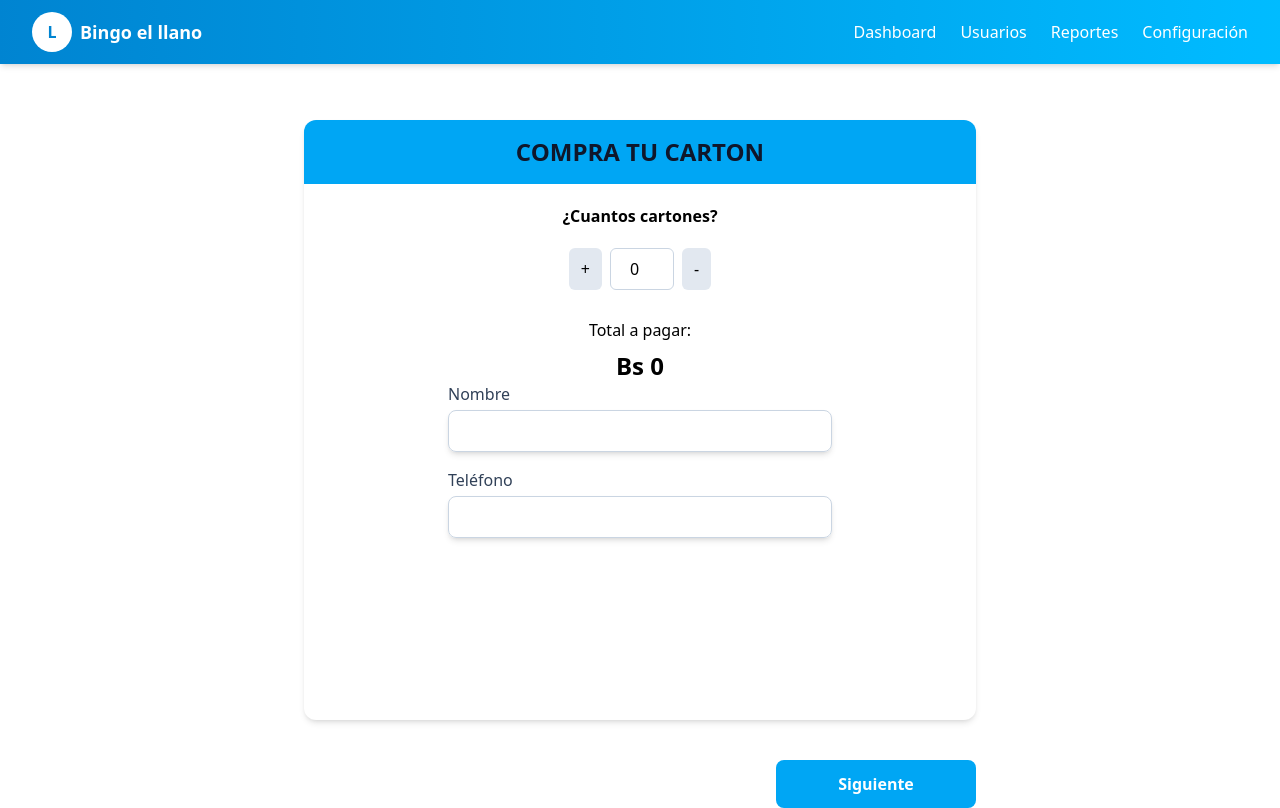
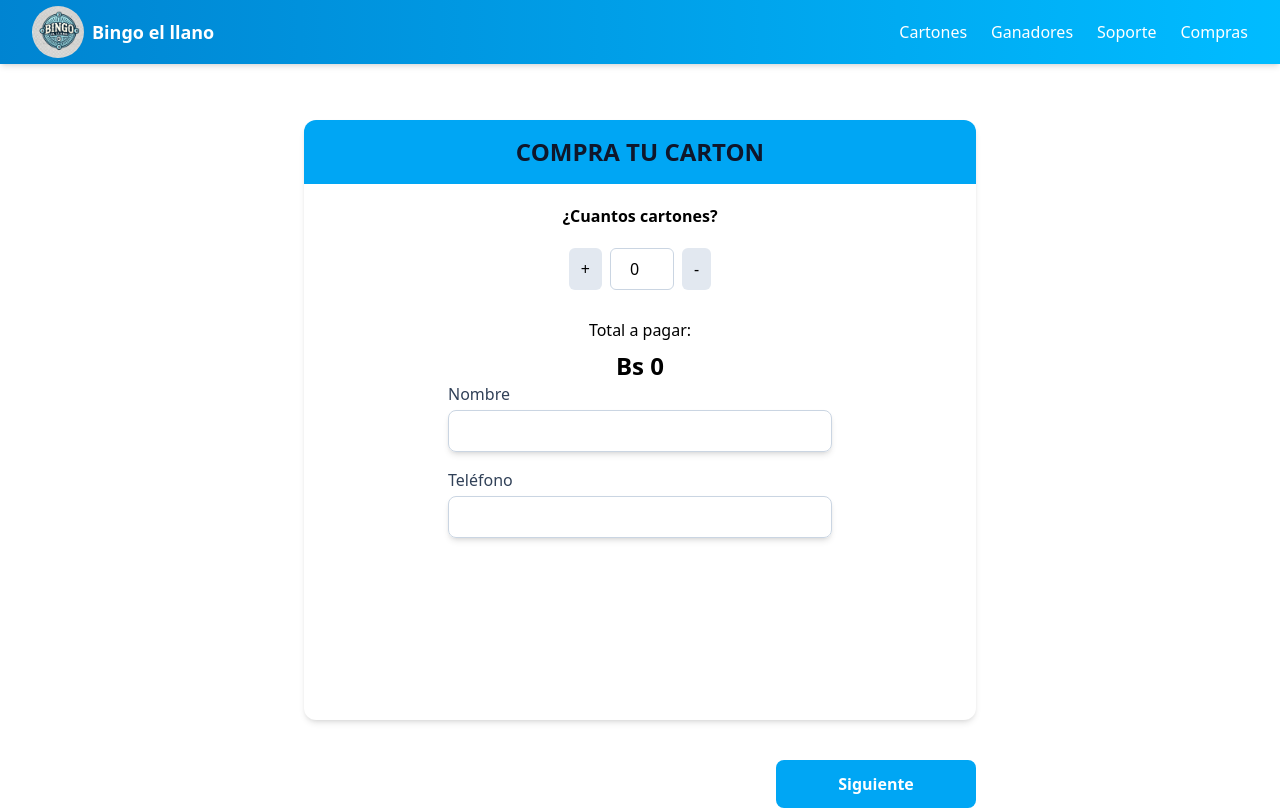
Before and after one commit to bkmasterho/react-bingo, a React (Vite) app: page /comprarCartones in a window 1280 px wide. Built offline with nearby package versions, Linux system fonts and the light colour scheme.

Commit message:
cambios new version

```diff
--- a/src/Components/Sidebar.jsx
+++ b/src/Components/Sidebar.jsx
@@ -1,10 +1,11 @@
 import { useState} from "react";
-
+import { useNavigate } from "react-router-dom";
 import { Bars3Icon, XMarkIcon } from "@heroicons/react/24/outline";
 
 export default function Sidebar() {
 
   const [isOpen, setIsOpen] = useState(false);
+  const navigate = useNavigate();
 
 
   return (
@@ -14,27 +15,35 @@ export default function Sidebar() {
           <div className="max-w-7xl mx-auto px-4 sm:px-6 lg:px-8">
             <div className="flex justify-between items-center h-16">
 
-              {/* Logo */}
-              <div className="flex-shrink-0 flex items-center">
-                <div className="h-10 w-10 bg-white rounded-full flex items-center justify-center">
-                  <span className="font-bold text-sky-600">L</span>
+               {/* Logo */}
+                <div
+                  className="flex-shrink-0 flex items-center cursor-pointer"
+                  onClick={() => navigate('/')}   // 👈 Redirección al hacer click
+                >
+                  <img
+                    src="/img/logobingo.webp"            // 👈 Aquí pones tu imagen
+                    alt="Logo"
+                    className="h-13 w-13 rounded-full object-cover"
+                  />
+                  <span className="ml-2 font-semibold text-white text-lg">
+                    Bingo el llano
+                  </span>
                 </div>
-                <span className="ml-2 font-semibold text-white text-lg">Bingo el llano</span>
-              </div>
 
               {/* Menú desktop */}
               <nav className="hidden md:flex space-x-6">
                 <a className="text-white hover:text-sky-200 font-medium cursor-pointer transition-colors">
-                  Dashboard
+                  Cartones
                 </a>
                 <a className="text-white hover:text-sky-200 font-medium cursor-pointer transition-colors">
-                  Usuarios
+                  Ganadores
                 </a>
                 <a className="text-white hover:text-sky-200 font-medium cursor-pointer transition-colors">
-                  Reportes
+                  Soporte
                 </a>
+
                 <a className="text-white hover:text-sky-200 font-medium cursor-pointer transition-colors">
-                  Configuración
+                  Compras
                 </a>
               </nav>
 
--- a/src/views/stepsForm/CompraCarton3.jsx
+++ b/src/views/stepsForm/CompraCarton3.jsx
@@ -2,8 +2,11 @@ import React from 'react'
 
 export default function CompraCarton3() {
   return (
-    <div>
-      <h1>Holaa Compra Carton 3 </h1>
-    </div>
+    <>
+        <div className="max-w-2xl mx-auto rounded-xl shadow-md h-150 mt-30 overflow-y-auto">
+
+        </div>
+
+    </>
   )
 }
```
Also changed, not shown: public/img/logobingo.webp (added).
